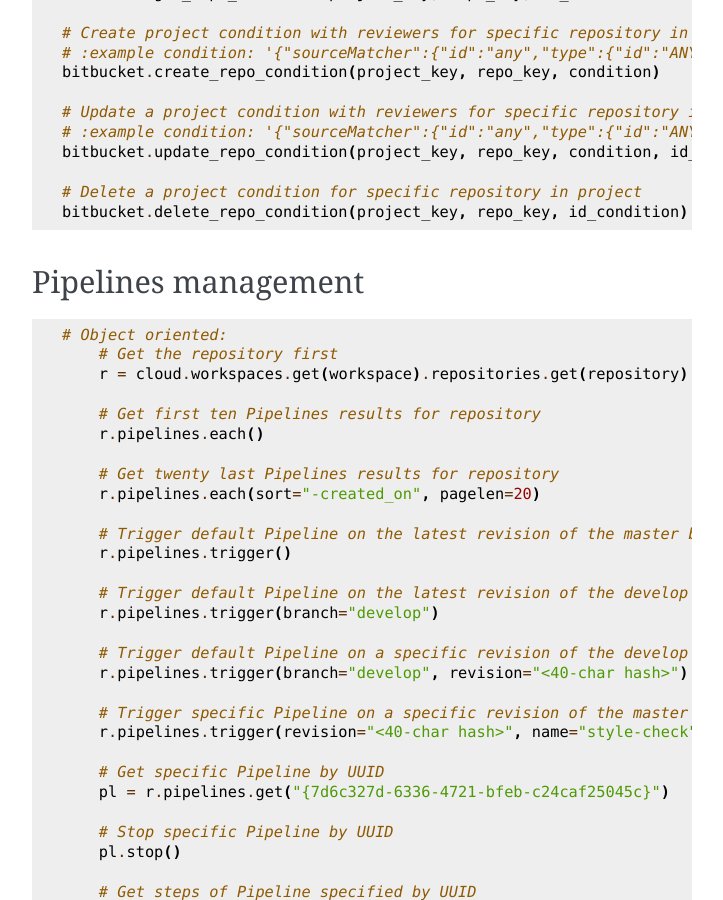
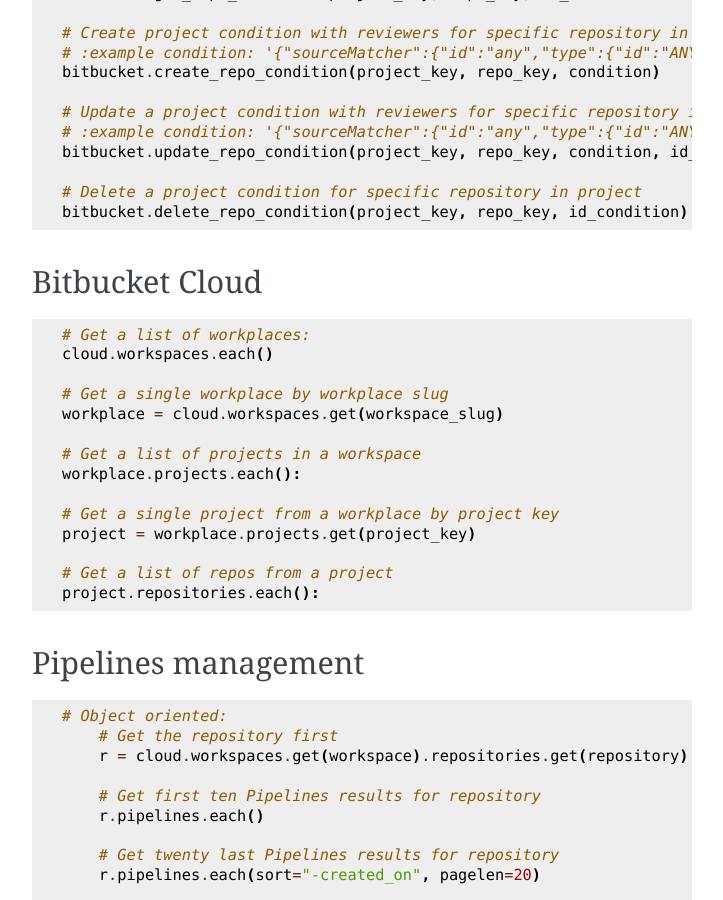
Before and after one commit to atlassian-api/atlassian-python-api, a Sphinx documentation site: the page built from docs/bitbucket.rst, in a window 1280 px wide and 900 px high, scrolled down 6210 px. Shown: the whole window, without its empty margins (388-1111 px from the left). Built offline with Sphinx 7.4.7, drawn with Linux system fonts in a browser that asks for light colours.

Commit message:
Add bitbucket cloud documentation to access workspaces projects and repos (#1013)
Co-authored-by: Tona Rodriguez <trodriguez@drivercheck.ca>

```diff
--- a/docs/bitbucket.rst
+++ b/docs/bitbucket.rst
@@ -327,6 +327,26 @@
     # Delete a project condition for specific repository in project
     bitbucket.delete_repo_condition(project_key, repo_key, id_condition)
 
+Bitbucket Cloud
+-------------
+
+.. code-block:: python
+
+    # Get a list of workplaces:
+    cloud.workspaces.each()
+
+    # Get a single workplace by workplace slug
+    workplace = cloud.workspaces.get(workspace_slug)
+
+    # Get a list of projects in a workspace
+    workplace.projects.each():
+
+    # Get a single project from a workplace by project key
+    project = workplace.projects.get(project_key)
+
+    # Get a list of repos from a project
+    project.repositories.each():
+
 Pipelines management
 --------------------
 
```
